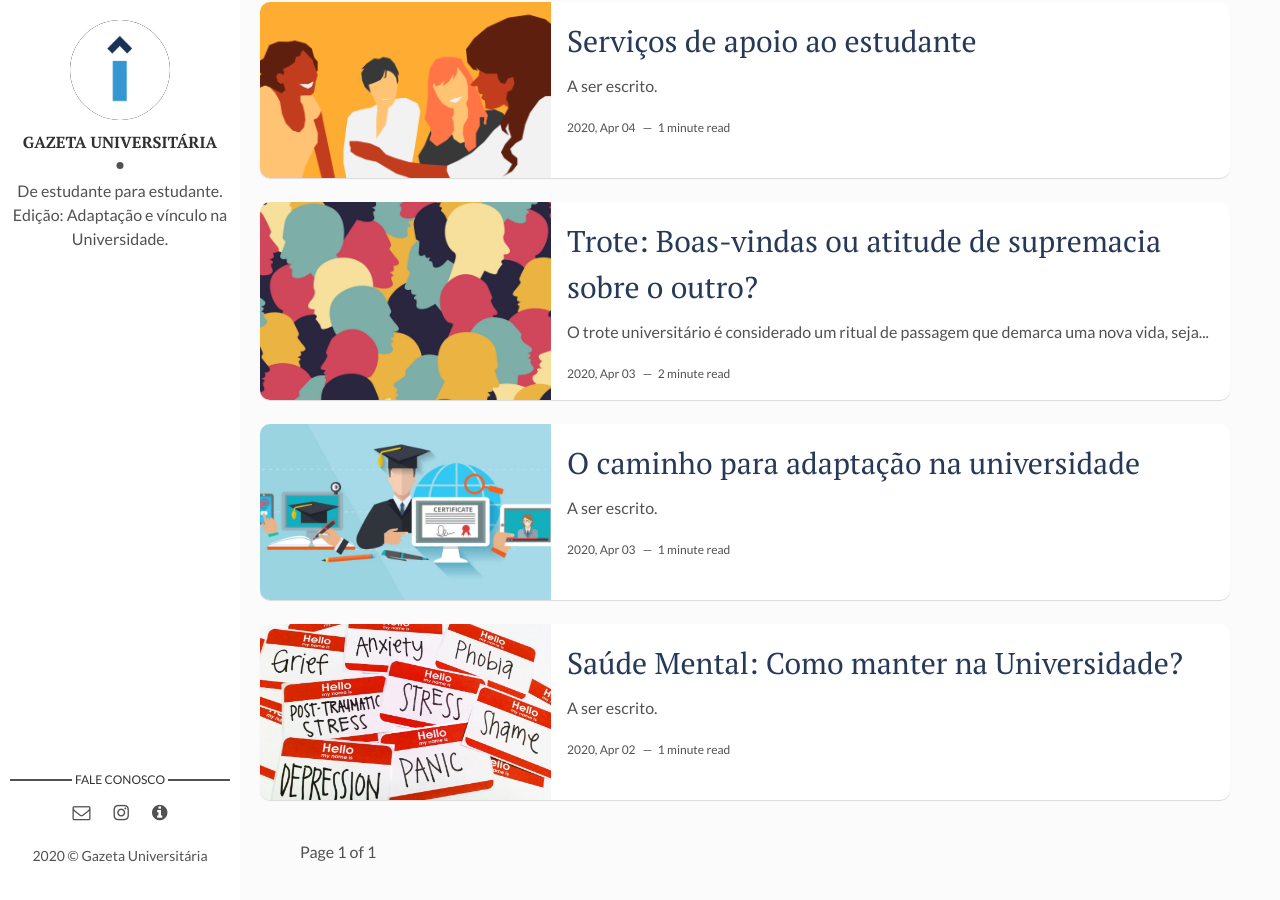
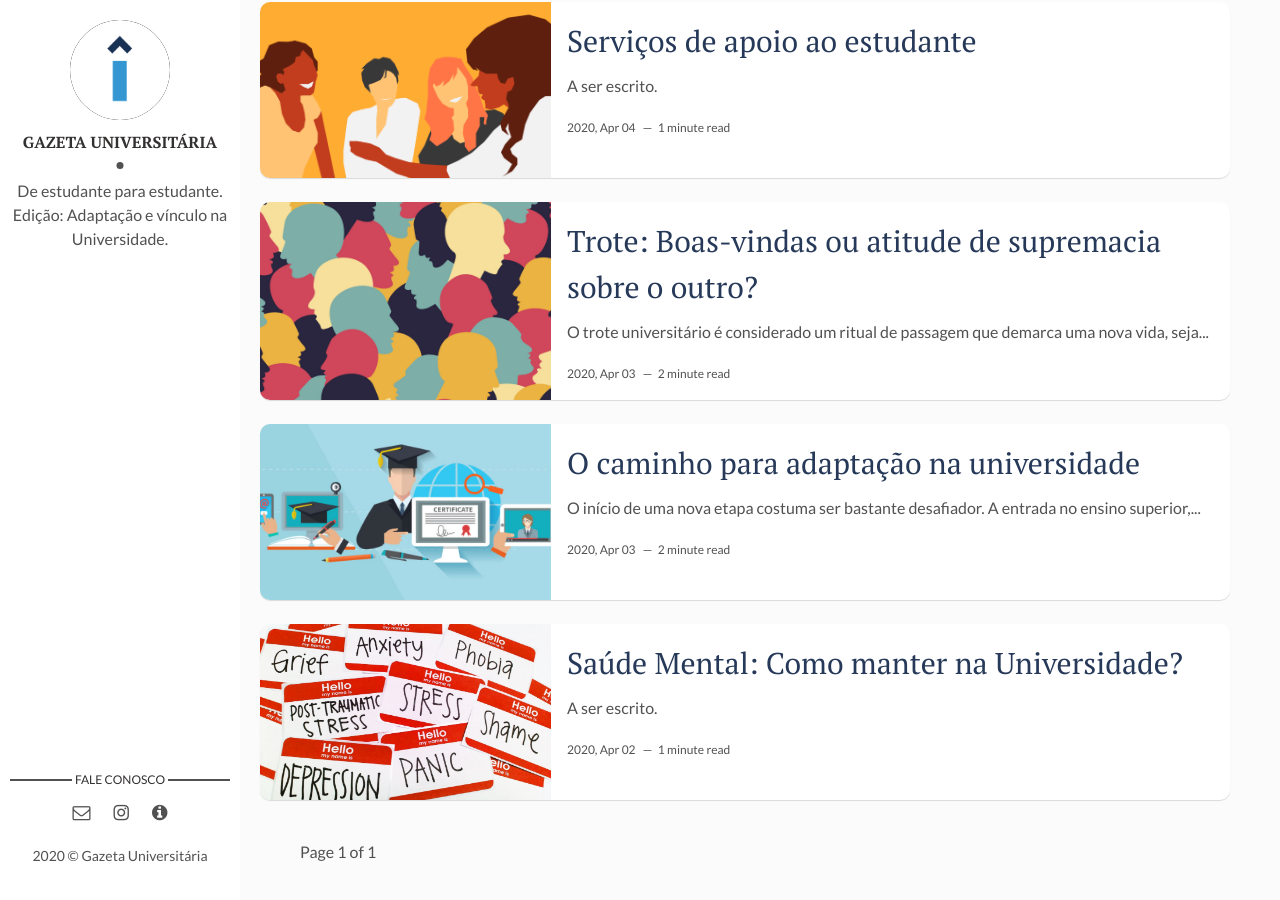
Before and after one commit to gazetauniversitaria/gazetauniversitaria.github.io, a Jekyll site: the page built from index.html, in a window 1280 px wide and 900 px high, scrolled down 818 px. Built offline with Jekyll 4.4.1, drawn with Linux system fonts in a browser that asks for light colours; the list of posts is cut into pages by our own code; part of the change alters nothing that is shown.

Commit message:
Update 2020-04-03-adapt.markdown

```diff
--- a/_posts/2020-04-03-adapt.markdown
+++ b/_posts/2020-04-03-adapt.markdown
@@ -7,4 +7,12 @@ img: saude-mental/Adaptação.jpg
 tags: [Estudantes, Saúde Mental, Psicologia,Adaptação]
 ---
 
-A ser escrito.
+O início de uma nova etapa costuma ser bastante desafiador. A entrada no ensino superior, com certeza, não seria diferente, não é mesmo? Pensando nisso, o Gazeta Universitária trouxe, a todos os acadêmicos – e em especial àqueles que estão passando por um processo de adaptação – esta matéria significativa e exclusiva.
+
+Ao se tratar da integração e dos vínculos em meio acadêmico, a fase da identificação social é muito importante. Diversos psicólogos especialistas na área, como Abraham Maslow – líder do movimento da psicologia humanista –, e Heinz Kohut – autor do modelo chamado “psicologia do self” –, declaram que o ato de pertencer a um grupo e criar laços de amor e carinho com os outros, são algumas das principais necessidades do ser humano.
+
+Por isso, é legal que busquemos interagir com aquelas pessoas das quais mais nos identificamos; porém, é claro, sempre mantendo a cabeça bem aberta! Não vale deixar de lado a possibilidade de conhecer pessoas novas, só porque elas são diferentes de você, ok? É certo de que ter com quem compartilhar as vivências acadêmicas tornará o processo de adaptação mais fácil.
+
+Mas calma, fique tranquilo! Se você, ainda, não se afeiçoou a ninguém – por qualquer motivo que seja –, não se desespere. Cada um tem o seu tempo, e independente de qual seja o seu, uma hora ele chega também. Enquanto isso, lembre-se de que você sempre pode contar com o apoio e o cuidado dos profissionais ao seu redor. Caso sinta a necessidade, converse com os seus professores, recorra ao bom e velho conforto familiar, busque o auxílio psicológico – se preciso – e, o mais importante, nunca se esqueça de que você não está sozinho nessa!
+
+Pouco a pouco, tudo se acerta. Esta é uma das mais incríveis características do ser humano: a capacidade de se adaptar a situações excepcionais. O processo de integração universitária pode ser uma etapa desafiadora, mas acredite, não é impossível. Você chegou até aqui – o que já é incrível –, temos a certeza de que ainda vai chegar muito mais longe!
```
